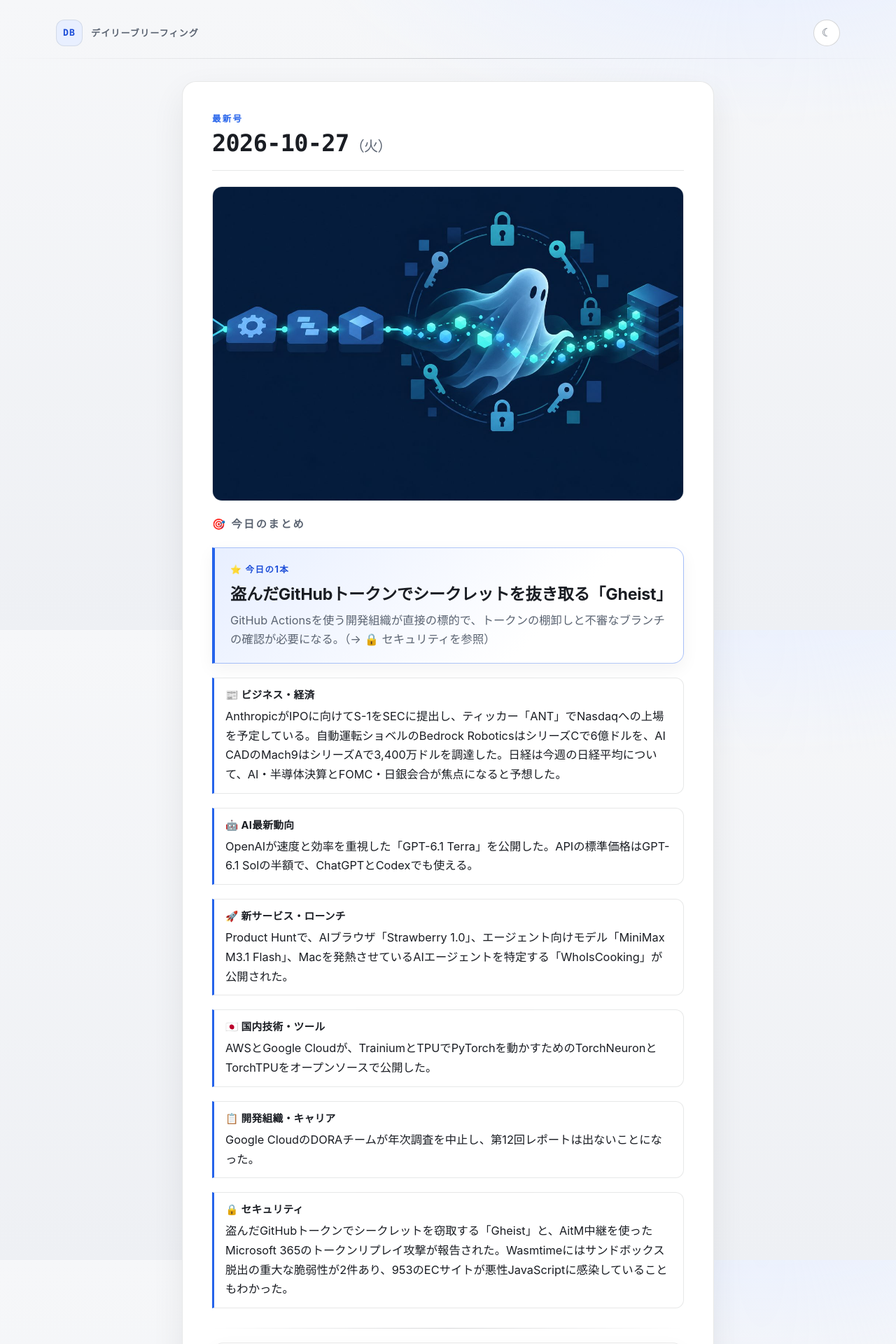
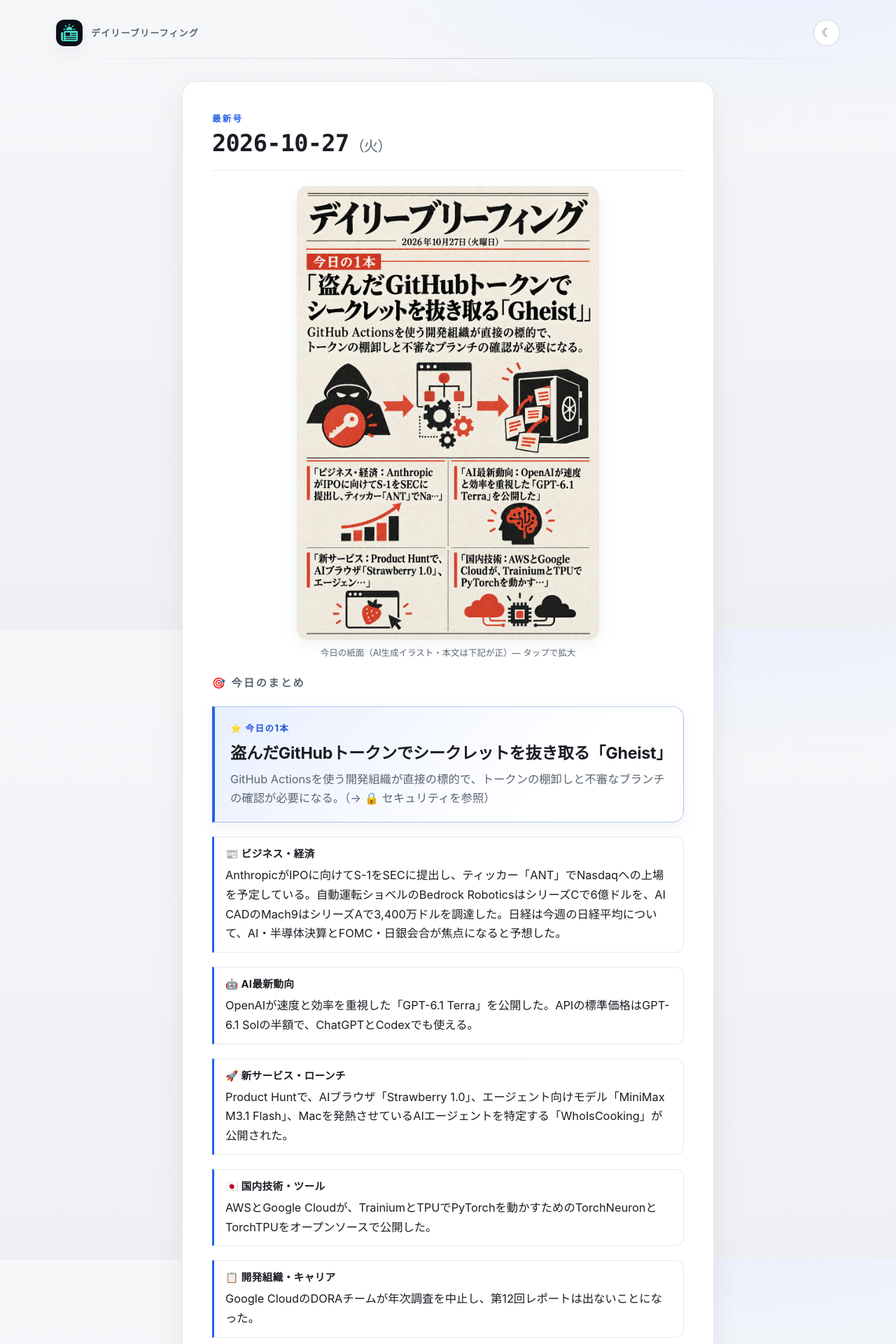
Before and after one commit to 500ban/briefings-daily-news, a Jekyll site: the page built from index.md, in a window 1280 px wide. Shown: the top 1920 px of the page at 70% size. Built offline with Jekyll 4.4.1, drawn with Linux system fonts in a browser that asks for light colours.

Commit message:
feat: ヘッダーロゴ・AI生成の新聞一面ヒーロー画像・画像の拡大表示
- ロゴ: Codex生成のアイコン(新聞+朝日)をヘッダーのDBマーク/favicon/apple-touch-iconに配置
- ヒーロー画像: その日の⭐と要約を原文指定してCodexで新聞一面風イラストを生成する
  gen-paper-image.ps1 を追加（約90秒、縦1024px JPEG）。失敗時は HTML→Edgeヘッドレス
  描画の新聞風カード render-card.ps1 -Style paper にフォールバック（2秒・決定的）
- 画像はタップでライトボックス拡大（新しいタブで開くリンク付き）、縦長でも72vhに収める
- 10-27号の画像を抽象イラストから新聞一面に差し替え
- SKILL.md Step 4.6 / タスク手順5.5 に画像生成ステップを追加

Co-Authored-By: Claude Fable 5.1 <noreply@anthropic.com>

```diff
--- a/_layouts/default.html
+++ b/_layouts/default.html
@@ -14,6 +14,8 @@
         } catch (e) {}
       })();
     </script>
+    <link rel="icon" type="image/png" href="{{ '/assets/img/logo.png' | relative_url }}">
+    <link rel="apple-touch-icon" href="{{ '/assets/img/logo-180.png' | relative_url }}">
     <link rel="stylesheet" href="{{ '/assets/css/style.css' | relative_url }}">
   </head>
   <body class="{% if page.url == '/' %}page-home{% elsif page.layout == 'post' %}page-post{% else %}page-default{% endif %}">
@@ -22,7 +24,7 @@
       <div class="site-shell">
         <div class="site-header-bar">
           <a class="site-brand" href="{{ '/' | relative_url }}">
-            <span class="site-brand-mark">DB</span>
+            <img class="site-brand-logo" src="{{ '/assets/img/logo.png' | relative_url }}" alt="DB" width="38" height="38">
             <span class="site-brand-text">デイリーブリーフィング</span>
           </a>
           <div class="site-header-actions">
@@ -106,5 +108,27 @@
         }
       })();
     </script>
+    <div class="lightbox" id="lightbox" hidden>
+      <button class="lightbox-close" type="button" id="lightbox-close" aria-label="閉じる">×</button>
+      <a class="lightbox-open" id="lightbox-open" href="#" target="_blank" rel="noopener">新しいタブで開く ↗</a>
+      <div class="lightbox-scroll"><img id="lightbox-img" alt=""></div>
+    </div>
+    <script>
+      (function () {
+        var box = document.getElementById("lightbox");
+        var img = document.getElementById("lightbox-img");
+        var open = document.getElementById("lightbox-open");
+        function close() { box.hidden = true; document.body.classList.remove("no-scroll"); }
+        document.querySelectorAll(".pick-figure img").forEach(function (el) {
+          el.addEventListener("click", function () {
+            img.src = el.currentSrc || el.src; open.href = img.src;
+            box.hidden = false; document.body.classList.add("no-scroll");
+          });
+        });
+        document.getElementById("lightbox-close").addEventListener("click", close);
+        box.addEventListener("click", function (e) { if (e.target === box || e.target.classList.contains("lightbox-scroll")) close(); });
+        document.addEventListener("keydown", function (e) { if (e.key === "Escape" && !box.hidden) close(); });
+      })();
+    </script>
   </body>
 </html>
--- a/_layouts/post.html
+++ b/_layouts/post.html
@@ -14,7 +14,7 @@ layout: default
       <h1 class="post-title-date">{{ d }}<span class="post-title-wday">（{{ wdays[w] }}）</span></h1>
     </header>
     {% if pick_img %}
-    <figure class="pick-figure"><img src="{{ pick_path | relative_url }}" alt="今日の1本のイメージ" loading="lazy"></figure>
+    <figure class="pick-figure"><img src="{{ pick_path | relative_url }}" alt="今日の紙面イラスト"><figcaption>今日の紙面（AI生成イラスト・本文は下記が正）— タップで拡大</figcaption></figure>
     {% endif %}
     <div class="post-body">
       {{ content }}
--- a/assets/css/style.css
+++ b/assets/css/style.css
@@ -1119,10 +1119,22 @@ a:focus-visible {
 
 .pick-figure img {
   display: block;
-  width: 100%;
+  width: auto;
+  max-width: 100%;
+  max-height: 72vh;
   height: auto;
+  margin: 0 auto;
   border: 1px solid var(--line);
   border-radius: 14px;
+  box-shadow: var(--shadow-card);
+  cursor: zoom-in;
+}
+
+.pick-figure figcaption {
+  margin-top: 8px;
+  color: var(--muted);
+  font-size: 0.78rem;
+  text-align: center;
 }
 
 /* ── ⭐ 今日の1本（ヒーローカード。JS が .today-pick を付与） ── */
@@ -1173,3 +1185,75 @@ a:focus-visible {
     padding-bottom: 14px;
   }
 }
+
+/* ── ヘッダーロゴ ───────────────────────────── */
+
+.site-brand-logo {
+  display: block;
+  width: 38px;
+  height: 38px;
+  border-radius: 12px;
+  box-shadow: var(--shadow-card);
+}
+
+/* ── 画像の拡大表示（ライトボックス） ───────── */
+
+.no-scroll {
+  overflow: hidden;
+}
+
+.lightbox {
+  position: fixed;
+  inset: 0;
+  z-index: 50;
+  background: rgba(8, 11, 16, 0.92);
+}
+
+.lightbox[hidden] {
+  display: none;
+}
+
+.lightbox-scroll {
+  position: absolute;
+  inset: 0;
+  overflow: auto;
+  -webkit-overflow-scrolling: touch;
+  padding: 56px 12px 24px;
+}
+
+.lightbox-scroll img {
+  display: block;
+  width: 100%;
+  max-width: 1100px;
+  height: auto;
+  margin: 0 auto;
+  border-radius: 10px;
+}
+
+.lightbox-close,
+.lightbox-open {
+  position: absolute;
+  top: 12px;
+  z-index: 51;
+  padding: 8px 14px;
+  border: 1px solid rgba(255, 255, 255, 0.25);
+  border-radius: 999px;
+  background: rgba(255, 255, 255, 0.1);
+  color: #fff;
+  font-size: 0.9rem;
+  text-decoration: none;
+  cursor: pointer;
+}
+
+.lightbox-close {
+  right: 12px;
+  width: 40px;
+  height: 40px;
+  padding: 0;
+  font-size: 1.4rem;
+  line-height: 1;
+}
+
+.lightbox-open {
+  left: 12px;
+}
--- a/index.md
+++ b/index.md
@@ -18,7 +18,7 @@ title: デイリーブリーフィング
       <h1 class="post-title-date"><a href="{{ latest_post.url | relative_url }}">{{ d }}<span class="post-title-wday">（{{ wdays[w] }}）</span></a></h1>
     </header>
     {% if pick_img %}
-    <figure class="pick-figure"><img src="{{ pick_path | relative_url }}" alt="今日の1本のイメージ" loading="lazy"></figure>
+    <figure class="pick-figure"><img src="{{ pick_path | relative_url }}" alt="今日の紙面イラスト"><figcaption>今日の紙面（AI生成イラスト・本文は下記が正）— タップで拡大</figcaption></figure>
     {% endif %}
     <div class="post-body">
 {{ latest_post.content }}
```
Also changed, not shown: cowork/SKILL.md (+13 -0 lines), assets/img/logo-180.png (added), assets/img/logo.png (added), assets/img/picks/2026-10-27.jpg, 2 other files.
